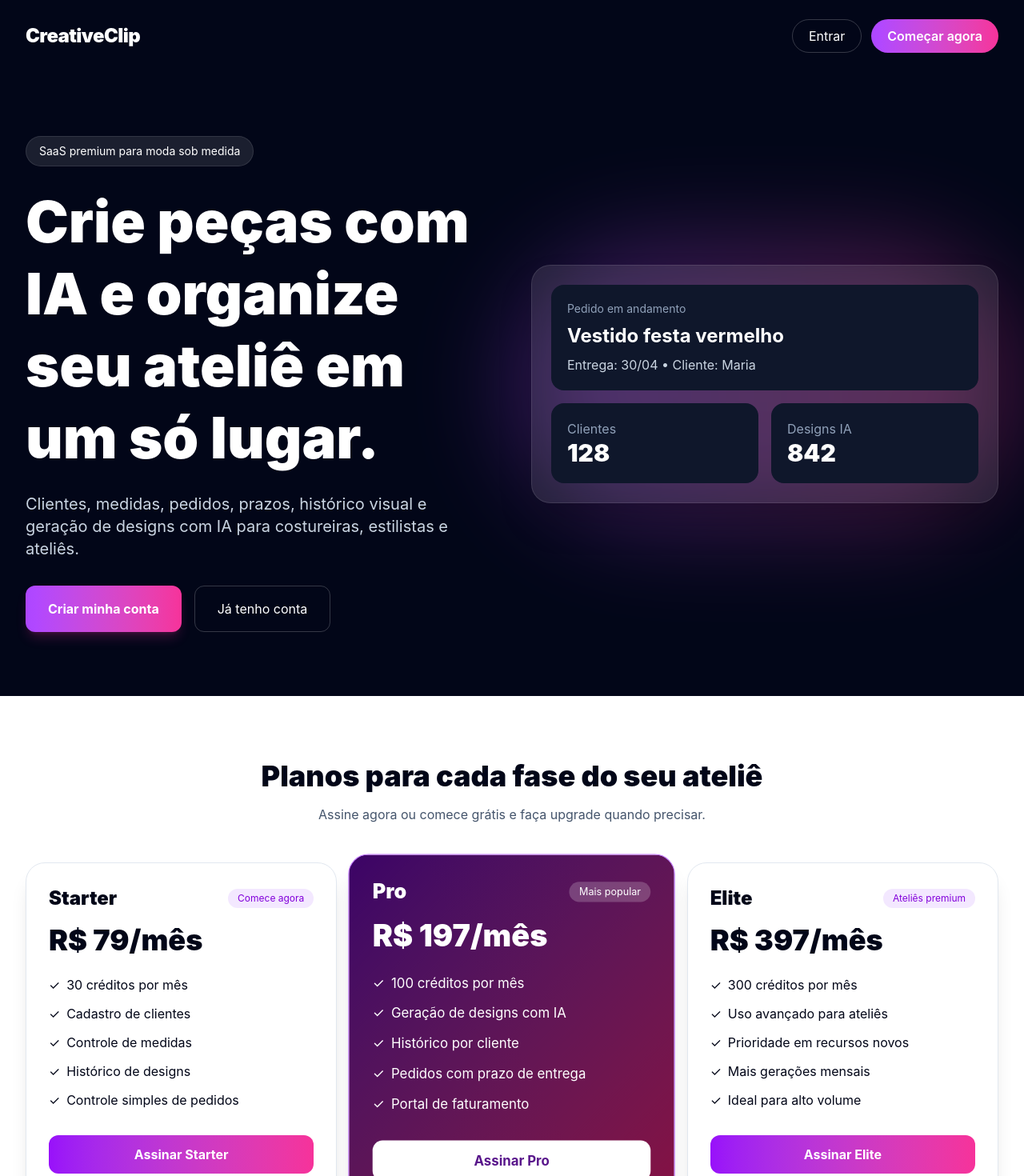
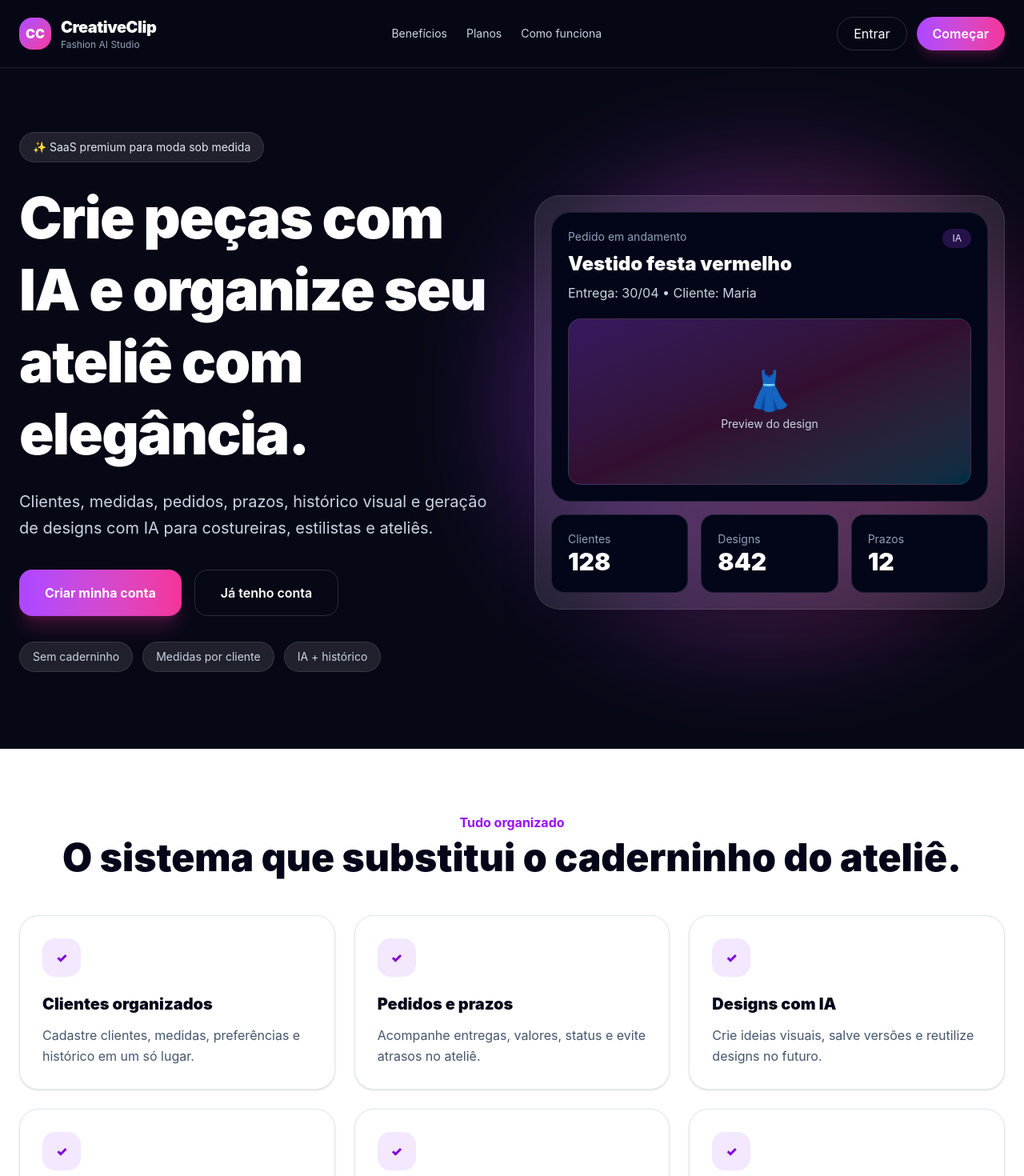
Before and after one commit to djonquest/CreativeClipDesign, a Next.js app: page /site in a window 1280 px wide. Shown: the top 1470 px of the page at 80% size. Built offline with nearby package versions, Linux system fonts and the light colour scheme; no server answers.

Commit message:
feat: improve landing auth and pricing

```diff
--- a/src/app/site/page.tsx
+++ b/src/app/site/page.tsx
@@ -46,6 +46,15 @@ const plans = [
   },
 ];
 
+const features = [
+  ["Clientes organizados", "Cadastre clientes, medidas, preferências e histórico em um só lugar."],
+  ["Pedidos e prazos", "Acompanhe entregas, valores, status e evite atrasos no ateliê."],
+  ["Designs com IA", "Crie ideias visuais, salve versões e reutilize designs no futuro."],
+  ["Medidas salvas", "Use medidas reais para criar peças mais personalizadas."],
+  ["Histórico visual", "Monte uma galeria por cliente e mostre opções com mais profissionalismo."],
+  ["Créditos flexíveis", "Assinaturas mensais e pacotes avulsos para continuar criando."],
+];
+
 export default function SitePage() {
   const [modal, setModal] = useState<"login" | "cadastro" | null>(null);
   const [email, setEmail] = useState("");
@@ -80,6 +89,37 @@ export default function SitePage() {
     setModal("login");
   }
 
+  async function handleGoogleLogin() {
+    const { error } = await supabaseClient.auth.signInWithOAuth({
+      provider: "google",
+      options: {
+        redirectTo: `${window.location.origin}/dashboard`,
+      },
+    });
+
+    if (error) {
+      alert(error.message);
+    }
+  }
+
+  async function handleForgotPassword() {
+    if (!email) {
+      alert("Digite seu email primeiro.");
+      return;
+    }
+
+    const { error } = await supabaseClient.auth.resetPasswordForEmail(email, {
+      redirectTo: `${window.location.origin}/perfil`,
+    });
+
+    if (error) {
+      alert(error.message);
+      return;
+    }
+
+    alert("Enviamos um link de recuperação para seu email.");
+  }
+
   async function handleCheckout(priceId?: string) {
     const {
       data: { user },
@@ -109,122 +149,200 @@ export default function SitePage() {
   }
 
   return (
-    <main className="min-h-screen bg-slate-950 text-white overflow-hidden">
-      <header className="flex items-center justify-between px-8 py-6 max-w-7xl mx-auto">
-        <h1 className="text-2xl font-black tracking-tight">CreativeClip</h1>
+    <main className="min-h-screen bg-[#070816] text-white overflow-hidden">
+      <div className="absolute inset-0 -z-10 bg-[radial-gradient(circle_at_top_left,rgba(168,85,247,0.35),transparent_35%),radial-gradient(circle_at_top_right,rgba(236,72,153,0.25),transparent_30%)]" />
+
+      <header className="sticky top-0 z-40 border-b border-white/10 bg-[#070816]/80 backdrop-blur-xl">
+        <div className="flex items-center justify-between px-6 py-5 max-w-7xl mx-auto">
+          <div className="flex items-center gap-3">
+            <div className="h-10 w-10 rounded-2xl bg-gradient-to-br from-purple-500 to-pink-500 flex items-center justify-center font-black">
+              CC
+            </div>
+            <div>
+              <h1 className="text-xl font-black tracking-tight">CreativeClip</h1>
+              <p className="text-xs text-slate-400">Fashion AI Studio</p>
+            </div>
+          </div>
+
+          <nav className="hidden md:flex items-center gap-6 text-sm text-slate-300">
+            <a href="#beneficios" className="hover:text-white">Benefícios</a>
+            <a href="#planos" className="hover:text-white">Planos</a>
+            <a href="#como-funciona" className="hover:text-white">Como funciona</a>
+          </nav>
 
           <div className="flex gap-3">
             <button
               onClick={() => setModal("login")}
-            className="px-5 py-2 rounded-full border border-white/20 hover:bg-white/10"
+              className="px-5 py-2 rounded-full border border-white/15 hover:bg-white/10"
             >
               Entrar
             </button>
 
             <button
               onClick={() => setModal("cadastro")}
-            className="px-5 py-2 rounded-full bg-gradient-to-r from-purple-500 to-pink-500 font-semibold"
+              className="px-5 py-2 rounded-full bg-gradient-to-r from-purple-500 to-pink-500 font-semibold shadow-lg shadow-pink-500/20"
             >
-            Começar agora
+              Começar
             </button>
+          </div>
         </div>
       </header>
 
-      <section className="px-8 pt-20 pb-20 max-w-7xl mx-auto grid lg:grid-cols-2 gap-12 items-center">
+      <section className="px-6 pt-20 pb-24 max-w-7xl mx-auto grid lg:grid-cols-2 gap-14 items-center">
         <div>
-          <div className="inline-block mb-6 px-4 py-2 rounded-full bg-white/10 border border-white/10 text-sm">
-            SaaS premium para moda sob medida
+          <div className="inline-flex items-center gap-2 mb-6 px-4 py-2 rounded-full bg-white/10 border border-white/10 text-sm text-slate-200">
+            ✨ SaaS premium para moda sob medida
           </div>
 
-          <h2 className="text-5xl lg:text-7xl font-black leading-tight">
-            Crie peças com IA e organize seu ateliê em um só lugar.
+          <h2 className="text-5xl lg:text-7xl font-black leading-tight tracking-tight">
+            Crie peças com IA e organize seu ateliê com elegância.
           </h2>
 
-          <p className="mt-6 text-xl text-slate-300 max-w-2xl">
+          <p className="mt-6 text-xl text-slate-300 max-w-2xl leading-relaxed">
             Clientes, medidas, pedidos, prazos, histórico visual e geração de designs com IA para costureiras, estilistas e ateliês.
           </p>
 
-          <div className="mt-8 flex gap-4">
+          <div className="mt-9 flex flex-col sm:flex-row gap-4">
             <button
               onClick={() => setModal("cadastro")}
-              className="px-7 py-4 rounded-xl bg-gradient-to-r from-purple-500 to-pink-500 font-bold shadow-lg shadow-pink-500/20"
+              className="px-8 py-4 rounded-2xl bg-gradient-to-r from-purple-500 to-pink-500 font-bold shadow-xl shadow-pink-500/20"
             >
               Criar minha conta
             </button>
 
             <button
               onClick={() => setModal("login")}
-              className="px-7 py-4 rounded-xl border border-white/20 hover:bg-white/10"
+              className="px-8 py-4 rounded-2xl border border-white/15 hover:bg-white/10 font-semibold"
             >
               Já tenho conta
             </button>
           </div>
+
+          <div className="mt-8 flex flex-wrap gap-3 text-sm text-slate-300">
+            <span className="px-4 py-2 rounded-full bg-white/10 border border-white/10">Sem caderninho</span>
+            <span className="px-4 py-2 rounded-full bg-white/10 border border-white/10">Medidas por cliente</span>
+            <span className="px-4 py-2 rounded-full bg-white/10 border border-white/10">IA + histórico</span>
+          </div>
         </div>
 
         <div className="relative">
-          <div className="absolute -inset-6 bg-gradient-to-r from-purple-500 to-pink-500 blur-3xl opacity-30 rounded-full" />
+          <div className="absolute -inset-8 bg-gradient-to-r from-purple-500 to-pink-500 blur-3xl opacity-30 rounded-full" />
 
-          <div className="relative bg-white/10 border border-white/10 rounded-3xl p-6 shadow-2xl backdrop-blur">
-            <div className="bg-slate-900 rounded-2xl p-5 mb-4">
+          <div className="relative rounded-[2rem] border border-white/10 bg-white/10 p-5 shadow-2xl backdrop-blur-xl">
+            <div className="rounded-[1.5rem] bg-slate-950 border border-white/10 p-5 mb-4">
+              <div className="flex justify-between items-start">
+                <div>
                   <p className="text-sm text-slate-400">Pedido em andamento</p>
-              <h3 className="text-2xl font-bold mt-2">Vestido festa vermelho</h3>
+                  <h3 className="text-2xl font-black mt-2">Vestido festa vermelho</h3>
                   <p className="text-slate-300 mt-2">Entrega: 30/04 • Cliente: Maria</p>
                 </div>
+                <span className="px-3 py-1 rounded-full bg-purple-500/20 text-purple-200 text-xs">IA</span>
+              </div>
 
-            <div className="grid grid-cols-2 gap-4">
-              <div className="bg-slate-900 rounded-2xl p-5">
-                <p className="text-slate-400">Clientes</p>
+              <div className="mt-5 h-52 rounded-2xl bg-gradient-to-br from-purple-500/30 via-pink-500/20 to-cyan-400/20 border border-white/10 flex items-center justify-center">
+                <div className="text-center">
+                  <p className="text-5xl">👗</p>
+                  <p className="text-sm text-slate-300 mt-2">Preview do design</p>
+                </div>
+              </div>
+            </div>
+
+            <div className="grid grid-cols-3 gap-4">
+              <div className="bg-slate-950 rounded-2xl p-5 border border-white/10">
+                <p className="text-slate-400 text-sm">Clientes</p>
                 <p className="text-3xl font-black">128</p>
               </div>
 
-              <div className="bg-slate-900 rounded-2xl p-5">
-                <p className="text-slate-400">Designs IA</p>
+              <div className="bg-slate-950 rounded-2xl p-5 border border-white/10">
+                <p className="text-slate-400 text-sm">Designs</p>
                 <p className="text-3xl font-black">842</p>
+              </div>
+
+              <div className="bg-slate-950 rounded-2xl p-5 border border-white/10">
+                <p className="text-slate-400 text-sm">Prazos</p>
+                <p className="text-3xl font-black">12</p>
               </div>
             </div>
           </div>
         </div>
       </section>
 
-      <section className="px-8 py-20 bg-white text-slate-950">
+      <section id="beneficios" className="px-6 py-20 bg-white text-slate-950">
         <div className="max-w-7xl mx-auto">
-          <h2 className="text-4xl font-black text-center mb-4">
+          <div className="text-center mb-12">
+            <p className="text-purple-600 font-bold mb-2">Tudo organizado</p>
+            <h2 className="text-4xl lg:text-5xl font-black">
+              O sistema que substitui o caderninho do ateliê.
+            </h2>
+          </div>
+
+          <div className="grid md:grid-cols-3 gap-6">
+            {features.map(([title, desc]) => (
+              <div key={title} className="rounded-3xl border border-slate-200 p-7 shadow-sm hover:shadow-xl transition bg-white">
+                <div className="h-12 w-12 rounded-2xl bg-purple-100 text-purple-700 flex items-center justify-center mb-5 font-black">
+                  ✓
+                </div>
+                <h3 className="text-xl font-black mb-3">{title}</h3>
+                <p className="text-slate-600 leading-relaxed">{desc}</p>
+              </div>
+            ))}
+          </div>
+        </div>
+      </section>
+
+      <section id="como-funciona" className="px-6 py-20 bg-slate-100 text-slate-950">
+        <div className="max-w-7xl mx-auto grid lg:grid-cols-3 gap-6">
+          {[
+            ["1", "Cadastre clientes", "Salve dados, medidas e preferências de cada cliente."],
+            ["2", "Crie com IA", "Gere peças a partir de ideias, medidas e referências."],
+            ["3", "Acompanhe pedidos", "Controle prazos, valores, status e histórico visual."],
+          ].map(([step, title, desc]) => (
+            <div key={step} className="rounded-3xl bg-white p-8 border border-slate-200 shadow-sm">
+              <p className="text-5xl font-black text-purple-600 mb-4">{step}</p>
+              <h3 className="text-2xl font-black mb-3">{title}</h3>
+              <p className="text-slate-600">{desc}</p>
+            </div>
+          ))}
+        </div>
+      </section>
+
+      <section id="planos" className="px-6 py-24 bg-white text-slate-950">
+        <div className="max-w-7xl mx-auto">
+          <h2 className="text-4xl lg:text-5xl font-black text-center mb-4">
             Planos para cada fase do seu ateliê
           </h2>
 
-          <p className="text-center text-slate-600 mb-12">
-            Assine agora ou comece grátis e faça upgrade quando precisar.
+          <p className="text-center text-slate-600 mb-14">
+            Assine agora ou comece criando sua conta e faça upgrade quando precisar.
           </p>
 
-          <div className="grid md:grid-cols-3 gap-6">
+          <div className="grid md:grid-cols-3 gap-7">
             {plans.map((plan) => (
               <div
                 key={plan.name}
-                className={`rounded-3xl p-7 border shadow-xl ${
+                className={`rounded-[2rem] p-8 border shadow-xl ${
                   plan.featured
                     ? "bg-gradient-to-br from-purple-950 to-pink-900 text-white scale-105 border-purple-400"
                     : "bg-white text-slate-950 border-slate-200"
                 }`}
               >
-                <div className="flex justify-between items-center mb-4">
+                <div className="flex justify-between items-center mb-5">
                   <h3 className="text-2xl font-black">{plan.name}</h3>
                   <span
                     className={`text-xs px-3 py-1 rounded-full ${
-                      plan.featured
-                        ? "bg-white/20"
-                        : "bg-purple-100 text-purple-700"
+                      plan.featured ? "bg-white/20" : "bg-purple-100 text-purple-700"
                     }`}
                   >
                     {plan.tag}
                   </span>
                 </div>
 
-                <p className="text-4xl font-black mb-6">{plan.price}</p>
+                <p className="text-4xl font-black mb-7">{plan.price}</p>
 
                 <ul className="space-y-3 mb-8">
                   {plan.benefits.map((benefit) => (
-                    <li key={benefit} className="flex gap-2">
-                      <span>✓</span>
+                    <li key={benefit} className="flex gap-3">
+                      <span className={plan.featured ? "text-pink-200" : "text-purple-600"}>✓</span>
                       <span>{benefit}</span>
                     </li>
                   ))}
@@ -232,7 +350,7 @@ export default function SitePage() {
 
                 <button
                   onClick={() => handleCheckout(plan.priceId)}
-                  className={`w-full py-3 rounded-xl font-bold ${
+                  className={`w-full py-4 rounded-2xl font-black ${
                     plan.featured
                       ? "bg-white text-purple-900"
                       : "bg-gradient-to-r from-purple-600 to-pink-500 text-white"
@@ -246,42 +364,75 @@ export default function SitePage() {
         </div>
       </section>
 
+      <footer className="px-6 py-10 border-t border-white/10 text-center text-slate-400">
+        CreativeClip © {new Date().getFullYear()} — Moda, IA e gestão para ateliês.
+      </footer>
+
       {modal && (
-        <div className="fixed inset-0 bg-black/70 flex items-center justify-center p-6 z-50">
-          <div className="bg-white text-slate-950 w-full max-w-md rounded-3xl p-7 shadow-2xl">
+        <div className="fixed inset-0 bg-black/70 backdrop-blur-sm flex items-center justify-center p-6 z-50">
+          <div className="bg-white text-slate-950 w-full max-w-md rounded-[2rem] p-7 shadow-2xl">
             <div className="flex justify-between items-center mb-6">
+              <div>
                 <h2 className="text-3xl font-black">
                   {modal === "login" ? "Entrar" : "Criar conta"}
                 </h2>
+                <p className="text-sm text-slate-500 mt-1">
+                  {modal === "login"
+                    ? "Acesse seu painel CreativeClip."
+                    : "Comece a organizar seu ateliê hoje."}
+                </p>
+              </div>
 
               <button onClick={() => setModal(null)} className="text-2xl">
                 ×
               </button>
             </div>
 
+            <button
+              onClick={handleGoogleLogin}
+              className="w-full py-3 rounded-2xl border border-slate-200 font-bold mb-4 hover:bg-slate-50"
+            >
+              Entrar com Google
+            </button>
+
+            <div className="flex items-center gap-3 mb-4">
+              <div className="h-px bg-slate-200 flex-1" />
+              <span className="text-xs text-slate-400">ou email</span>
+              <div className="h-px bg-slate-200 flex-1" />
+            </div>
+
             <input
-              className="border p-3 w-full rounded-xl mb-3"
+              className="border border-slate-200 p-3 w-full rounded-2xl mb-3 outline-none focus:ring-2 focus:ring-purple-500"
               placeholder="Email"
               value={email}
               onChange={(e) => setEmail(e.target.value)}
             />
 
             <input
-              className="border p-3 w-full rounded-xl mb-5"
+              className="border border-slate-200 p-3 w-full rounded-2xl mb-3 outline-none focus:ring-2 focus:ring-purple-500"
               placeholder="Senha"
               type="password"
               value={password}
               onChange={(e) => setPassword(e.target.value)}
             />
 
+            {modal === "login" && (
+              <button
+                onClick={handleForgotPassword}
+                className="text-sm text-purple-600 font-bold mb-5"
+              >
+                Esqueci minha senha
+              </button>
+            )}
+
             <button
               onClick={modal === "login" ? handleLogin : handleCadastro}
-              className="w-full py-3 rounded-xl bg-gradient-to-r from-purple-600 to-pink-500 text-white font-bold"
+              className="w-full py-4 rounded-2xl bg-gradient-to-r from-purple-600 to-pink-500 text-white font-black"
             >
               {modal === "login" ? "Entrar" : "Criar conta"}
             </button>
 
-            <p className="text-center text-sm mt-4">
+            <p className="text-center text-sm mt-5">
               {modal === "login" ? "Não tem conta?" : "Já tem conta?"}{" "}
               <button
                 onClick={() => setModal(modal === "login" ? "cadastro" : "login")}
```
Lines whose indentation alone changed are shown as unchanged.
